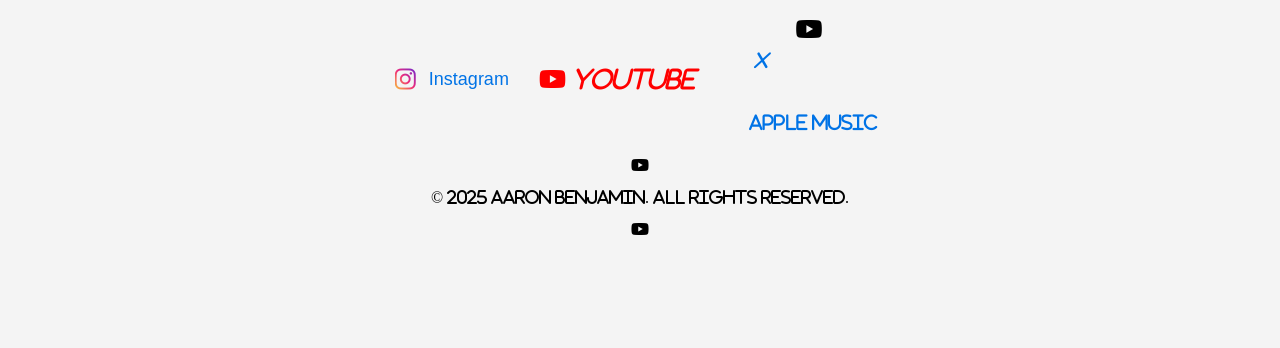
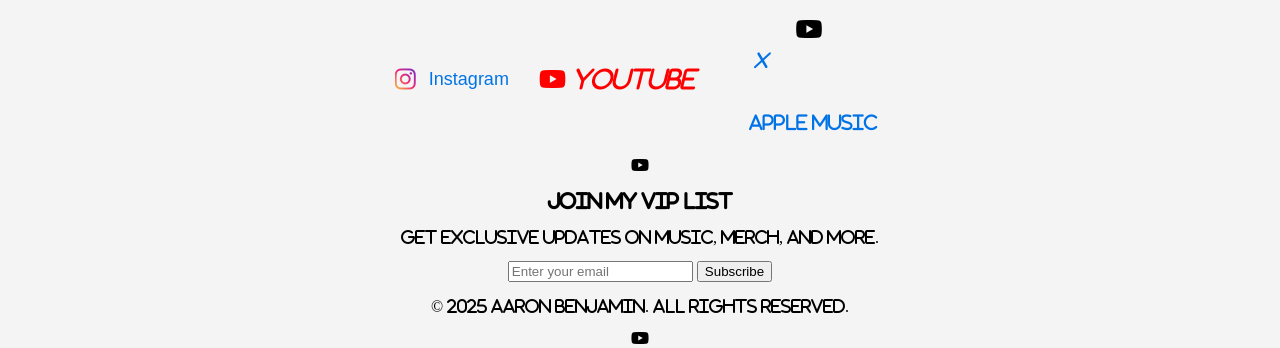
Before and after one commit to Abenlewis1987/abenlewis1987.github.io, a plain HTML site: page index.html in a window 1280 px wide. Shown: the part 889-1237 px from the top of the page. Before the commit the page ends 1128 px from the top, so only its background shows below. Drawn offline with Linux system fonts and the light colour scheme; some icons are missing.

Commit message:
index.html

```diff
--- a/index.html
+++ b/index.html
@@ -32,6 +32,15 @@
             <li><a href="https://music.apple.com/us/artist/chef-boy-ab/939100399" target="_blank"></i> Apple Music</a></li>
         </ul>
         <footer class="bg-dark text-white text-center py-3">
+            <section class="email-signup">
+    <h3>Join My VIP List</h3>
+    <p>Get exclusive updates on music, merch, and more.</p>
+    <form id="emailForm">
+        <input type="email" id="email" name="email" placeholder="Enter your email" required>
+        <button type="submit">Subscribe</button>
+    </form>
+    <p id="responseMessage"></p>
+</section>
     <p>&copy; 2025 Aaron Benjamin. All rights reserved.</p>
 </footer>
     </div>
```
